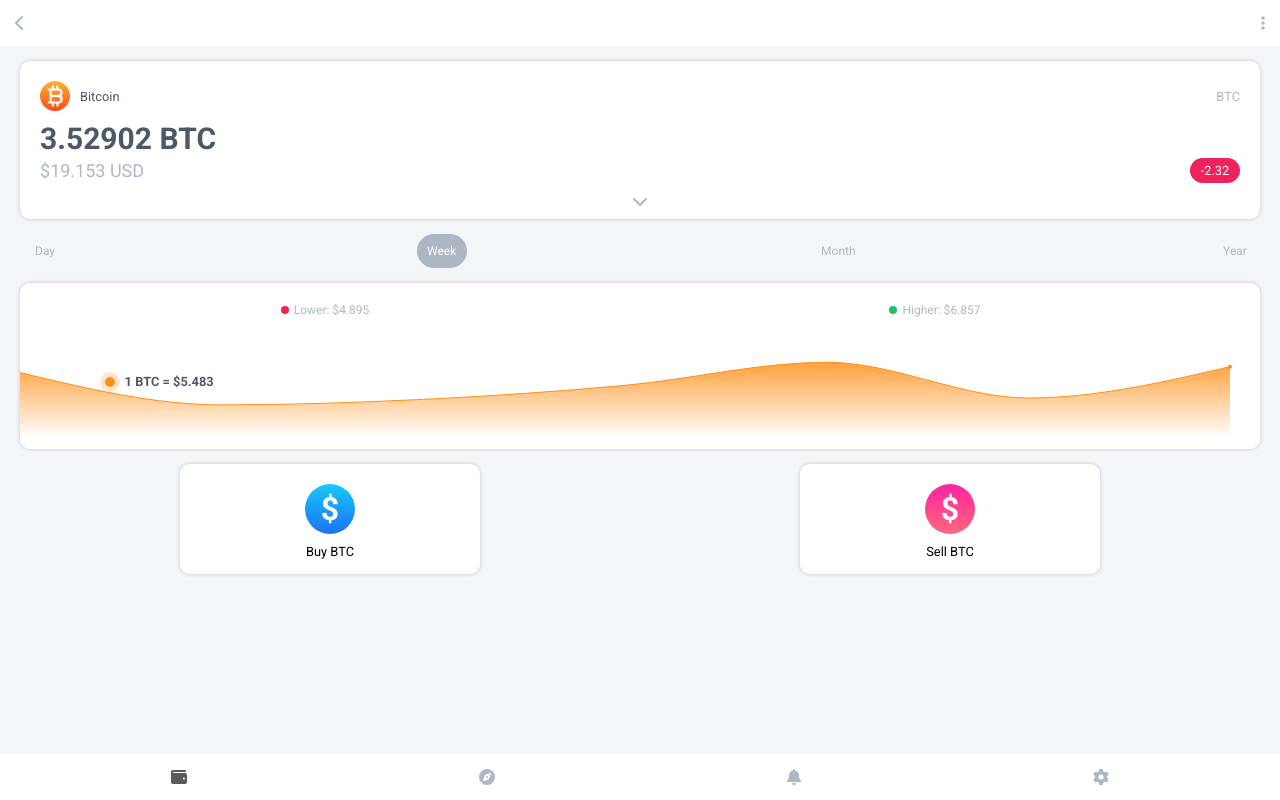
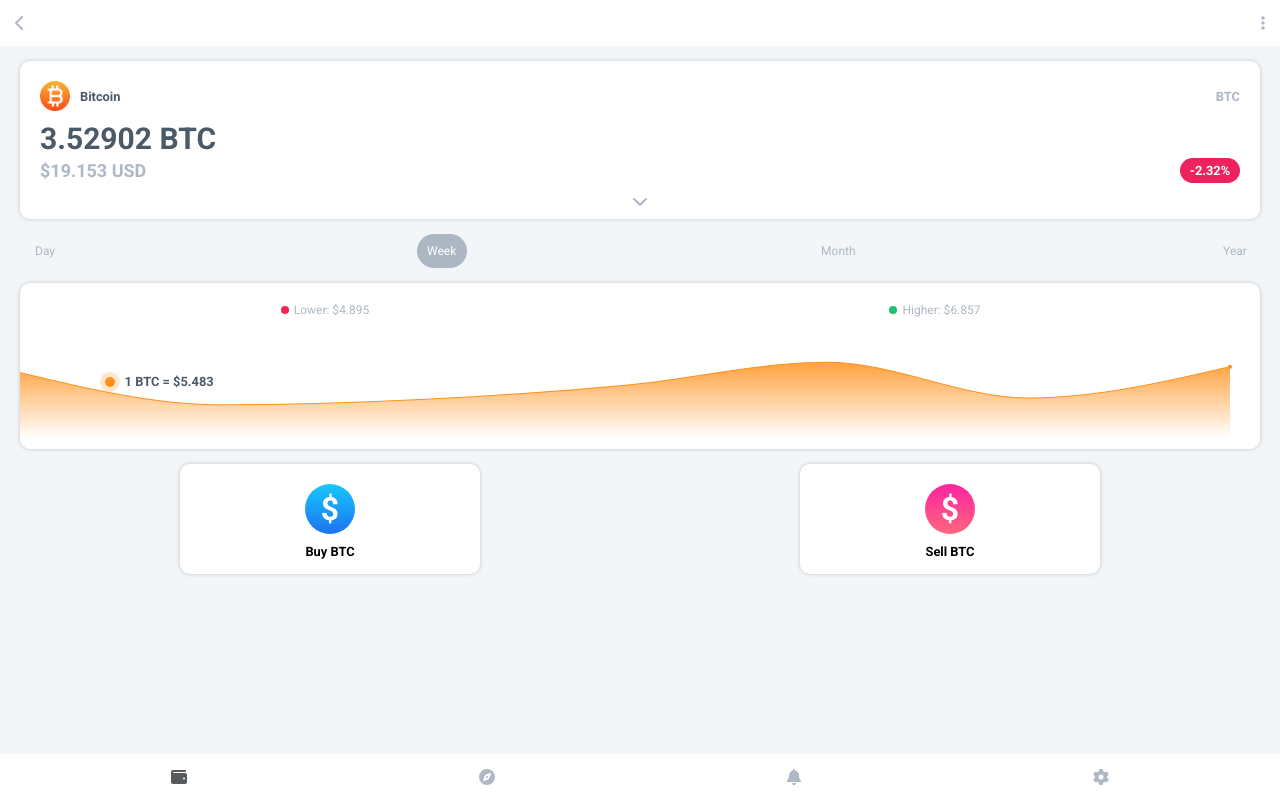
Before and after one commit to Masoud-z/bitcoin-wallet, a Next.js app: page / in a window 1280 px wide. Built offline with nearby package versions, Linux system fonts and the light colour scheme.

Commit message:
Adjust the font weight for the project

```diff
--- a/components/coinPriceDetail/CoinPriceDetail.jsx
+++ b/components/coinPriceDetail/CoinPriceDetail.jsx
@@ -22,7 +22,7 @@
       <div className={styles.price}>
         ${price} USD
         <div className={`${styles.change} ${change < 0 && styles.minus}`}>
-          {change}
+          {change}%
         </div>
       </div>
       <div
--- a/components/coinPriceDetail/CoinPriceDetail.module.css
+++ b/components/coinPriceDetail/CoinPriceDetail.module.css
@@ -4,6 +4,7 @@
   align-items: center;
   width: 100%;
   font-size: 12.84px;
+  font-weight: 700;
 }
 
 .name {
@@ -25,6 +26,7 @@
   font-size: 30px;
   text-transform: uppercase;
   width: 100%;
+  font-weight: 700;
 }
 
 .price {
@@ -35,11 +37,12 @@
   justify-content: space-between;
   align-items: center;
   font-size: 18px;
+  font-weight: 700;
 }
 
 .change {
   padding: 5px 0px;
-  width: 50px;
+  width: 60px;
   display: flex;
   justify-content: center;
   align-items: center;
--- a/components/orderCTA/orderCTA.module.css
+++ b/components/orderCTA/orderCTA.module.css
@@ -14,7 +14,7 @@
   justify-content: center;
   align-items: center;
   font-size: 12.84px;
-  font-weight: 600px;
+  font-weight: 700;
 }
 
 .container > div:hover {
--- a/components/priceChart/PriceChart.module.css
+++ b/components/priceChart/PriceChart.module.css
@@ -9,7 +9,7 @@
   color: #aeb8c4;
   width: 100%;
   font-size: 12px;
-  font-size: 600;
+  font-size: 700;
 }
 
 .priceContainer > div {
@@ -47,7 +47,7 @@
   gap: 10px;
   color: #4c5968;
   font-size: 12.84px;
-  font-weight: 600;
+  font-weight: 700;
 }
 
 .liveDot {
```
